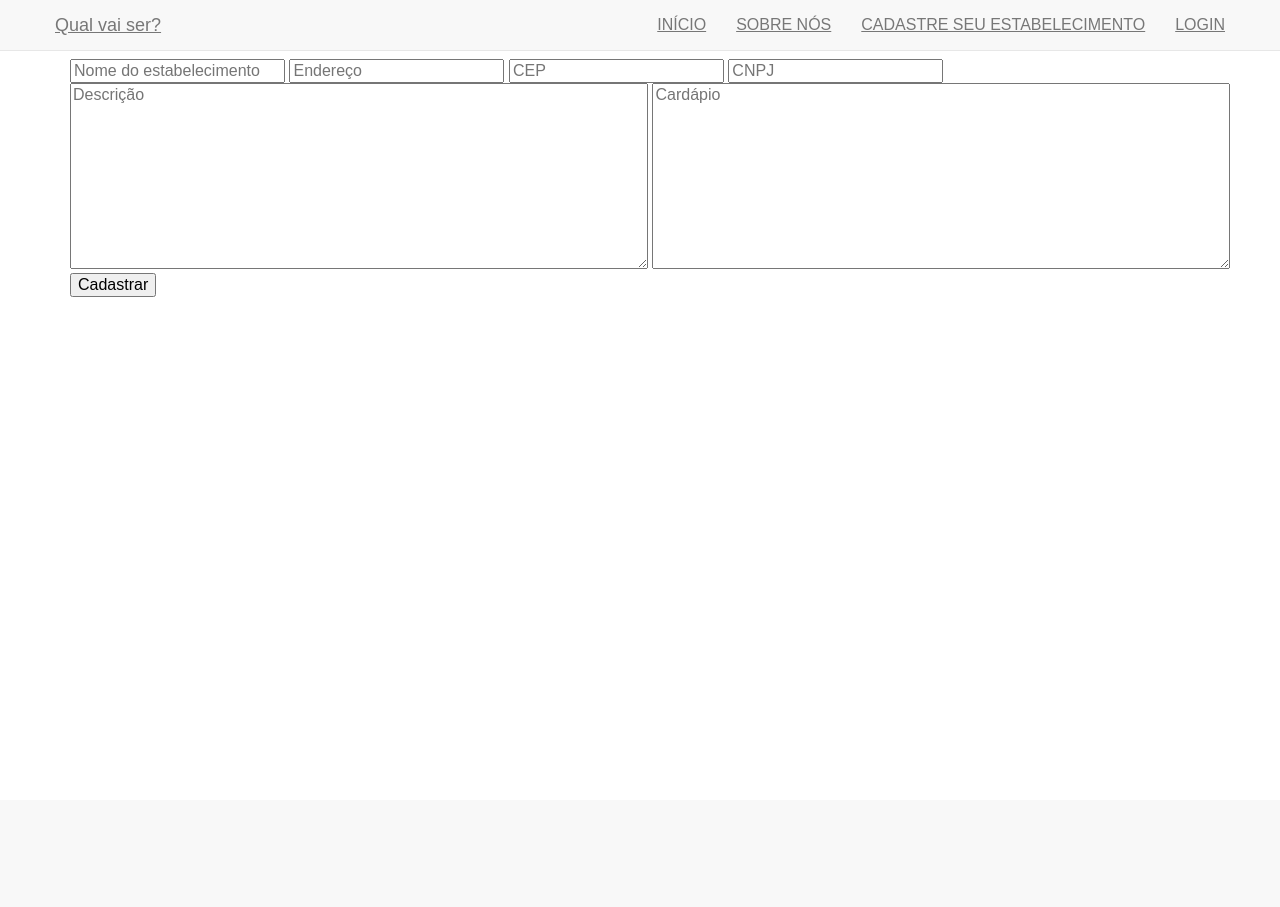
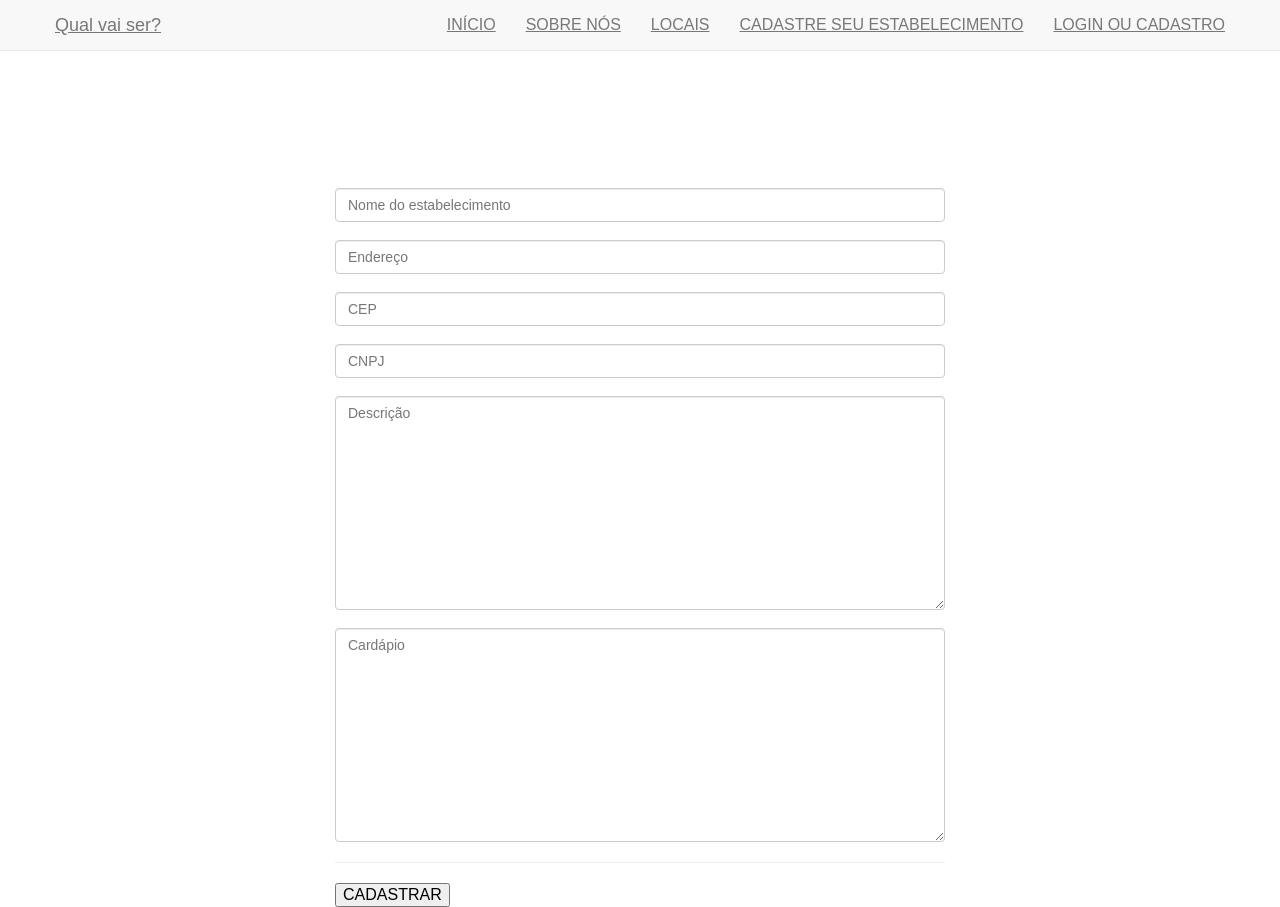
Before and after one commit to cschallen/qual-vai-ser, a PHP site: page /cadastro.php in a window 1280 px wide. Before the commit the page ends 297 px from the top, so only its background shows below. Run offline with PHP 8.4, Linux system fonts and the light colour scheme.

Commit message:
Adicionando páginas

```diff
--- a/cadastro.php
+++ b/cadastro.php
@@ -22,7 +22,6 @@
     <nav class="navbar navbar-default navbar-fixed-top" role="navigation">
         <div class="container">
             <div class="row">
-                <!-- Brand and toggle get grouped for better mobile display -->
                 <div class="navbar-header">
                     <button type="button" class="navbar-toggle collapsed" data-toggle="collapse" data-target="#bs-example-navbar-collapse-1">
                         <span class="sr-only">Toggle navigation</span>
@@ -32,72 +31,41 @@
                     </button>
                     <a class="navbar-brand" href="#">Qual vai ser?</a>
                 </div>
-
-                    <!-- Collect the nav links, forms, and other content for toggling -->
                 <div class="collapse navbar-collapse" id="bs-example-navbar-collapse-1">
                     <ul class="nav navbar-nav main-nav  clear navbar-right ">
                         <li><a class="navactive color_animation" href="index.html">INÍCIO</a></li>
                         <li><a class="color_animation" href="index.html#about">SOBRE NÓS</a></li>
+                        <li><a class="color_animation" href="locais.php">LOCAIS</a></li>
                         <li><a class="color_animation" href="cadastro.php">CADASTRE SEU ESTABELECIMENTO</a></li>
-                            <li><a class="color_animation" href="#">LOGIN</a></li>
-
+                        <li><a class="color_animation" href="login.php">LOGIN OU CADASTRO</a></li>
                     </ul>
-                    </div><!-- /.navbar-collapse -->
-                </div>
-            </div><!-- /.container-fluid -->
-        </nav>
-
-        <section  id="reservation"  class="description_content">
-            <div class="text-content container">
-                <div class="inner contact">
-						<h3>CADASTRO DE ESTABELECIMENTO:</h3>
-                    <!-- Form Area -->
-                    <div class="contact-form">
-                        <!-- Form -->
-                        <form id="contact-us" method="post" action="reserve.php">
-                            <!-- Left Inputs -->
-                            <div class="container">
-                                <div class="row">
-                                    <div class="col-lg-12 col-md-12 col-xs-12">
-                                        <div class="row">
-
-                                                <!-- Name -->
-                                                <input type="text" name="first_name" id="first_name" required="required" class="form" placeholder="Nome do estabelecimento" />
-                                                <input type="text" name="last_name" id="last_name" required="required" class="form" placeholder="Endereço" />
-                                                <input type="text" name="state" id="state" required="required" class="form" placeholder="CEP" />
-                                                <input type="text" name="datepicker" id="datepicker" required="required" class="form" placeholder="CNPJ" />
-
-
-
-                                                <!-- Name -->
-                                                <textarea rows="10" cols="60" name="phone" id="phone" required="required" class="form" placeholder="Descrição"></textarea>
-
-
-
-                                                <textarea rows="10" cols="60" type="text" name="guest" id="guest" required="required" class="form" placeholder="Cardápio"></textarea>
-												 <!-- Send Button -->
-                                                <button type="submit" id="submit" name="submit" class="text-center form-btn form-btn">Cadastrar</button>
-
-
-
-
-
-
                 </div>
             </div>
         </div>
+    </nav>
+
+    <div id="top" class="starter_container bg">
+        <div class="follow-container">
+            <div class="col-md-6 col-md-offset-3">
+                <form name="contatoForm" style="padding-top:120px">
+                     <h2 style="color:white">CADASTRO</h2>
+                    <input type="text" name="nome" id="nome" required="required" class="form-control" placeholder="Nome do estabelecimento" />
+                    <br>
+                    <input type="text" name="endereco" id="endereco" required="required" class="form-control" placeholder="Endereço" />
+                    <br>
+                    <input type="text" name="cep" id="cep" required="required" class="form-control" placeholder="CEP" />
+                    <br>
+                    <input type="text" name="cnpj" id="cnpj" required="required" class="form-control" placeholder="CNPJ" />
+                    <br>
+                    <textarea rows="10" cols="60" name="descricao" id="descricao" required="required" class="form-control" placeholder="Descrição"></textarea>
+                    <br>
+                    <textarea rows="10" cols="60" type="text" name="cardapio" id="cardapio" required="required" class="form-control" placeholder="Cardápio"></textarea>
+                </form>
+                <hr>
+                <button type="submit" id="submit" name="submit" class="text-center form-btn form-btn">CADASTRAR</button>
             </div>
-                            <!-- Clear -->
-                            <div class="clear"></div>
-                        </form>
-                    </div><!-- End Contact Form Area -->
-                </div><!-- End Inner -->
         </div>
-        </section>
-
-
-
-
+    </div>
 
     <script type="text/javascript" src="js/jquery-1.10.2.min.js"> </script>
     <script type="text/javascript" src="js/bootstrap.min.js" ></script>
```
Also changed, not shown: locais.php (added, +97 -0 lines), login.php (added, +72 -0 lines). Lines whose indentation alone changed are shown as unchanged.
